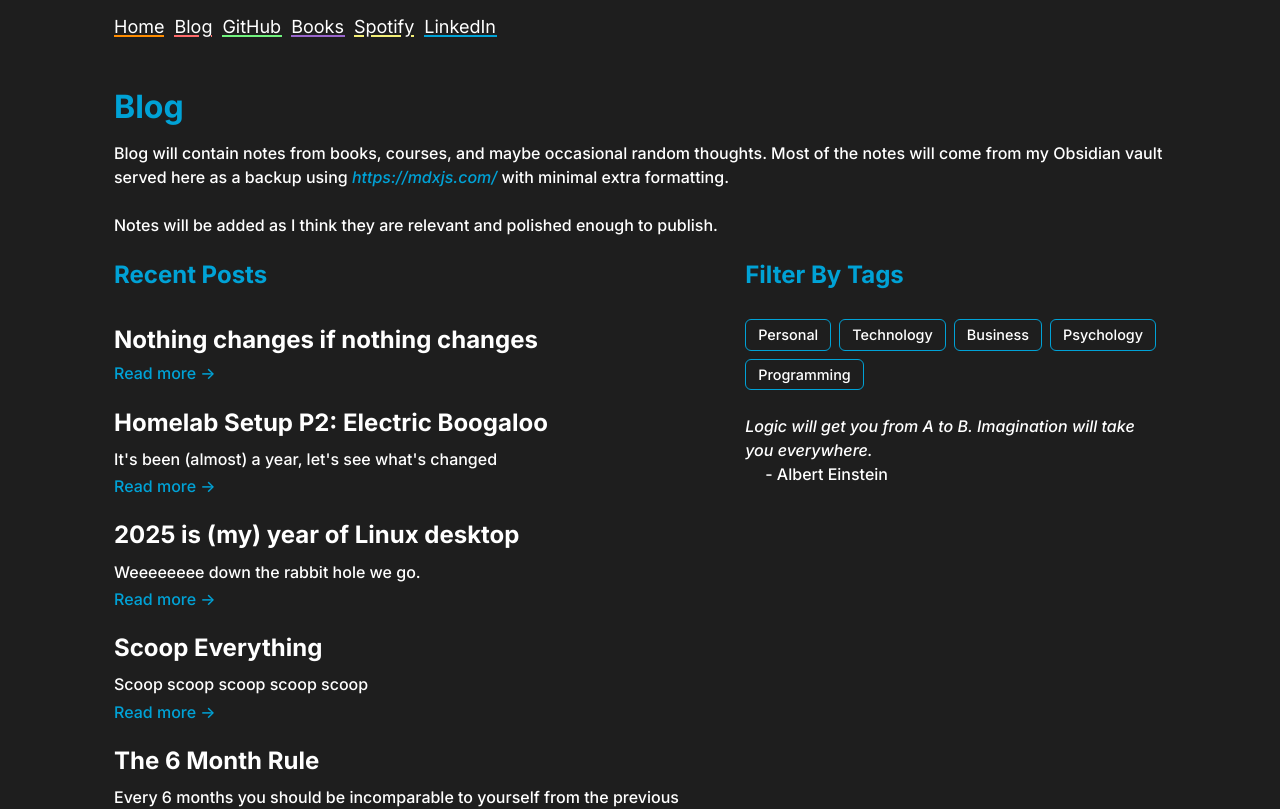
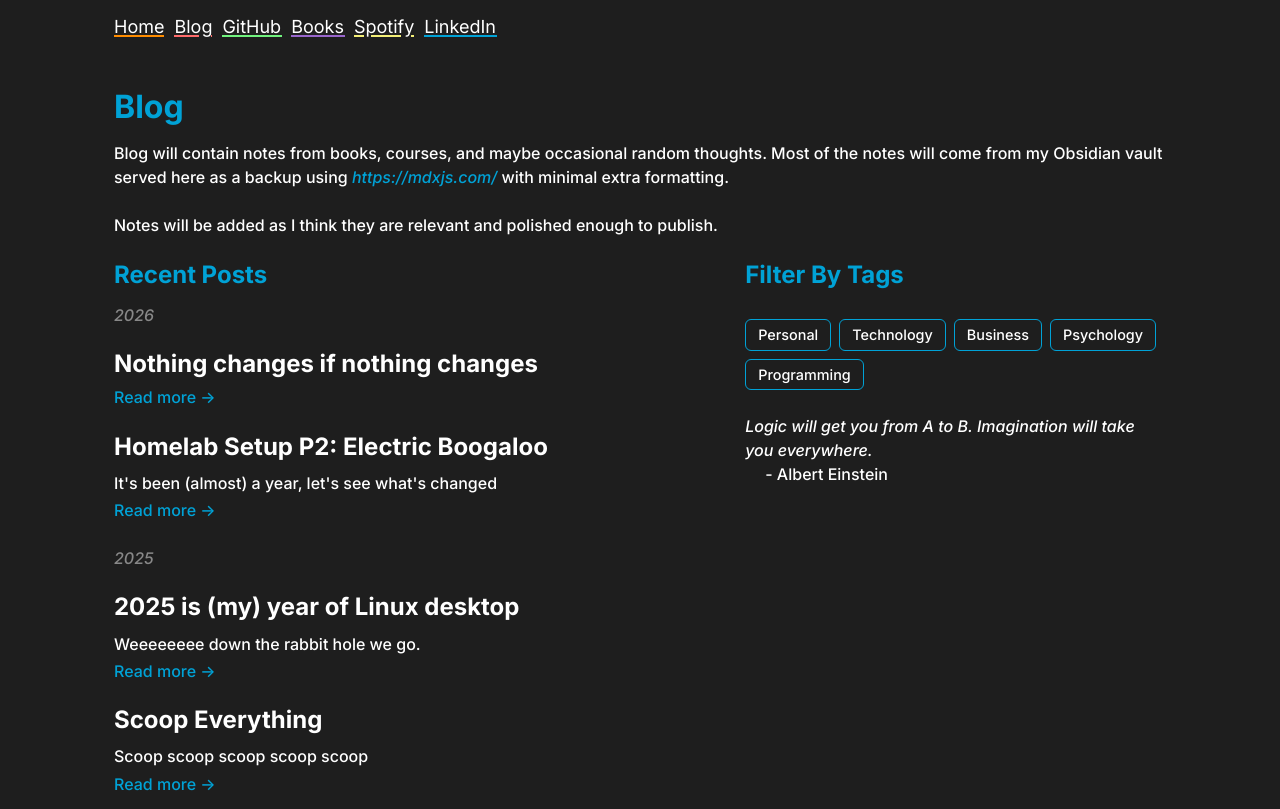
Before and after one commit to NickTheWilder/website, a Next.js app: page /blog in a window 1280 px wide. Shown: the top 809 px of the page. Built offline with nearby package versions, Linux system fonts and the light colour scheme; a web font is replaced by a local one.

Commit message:
Add year sections for da blog

```diff
--- a/src/app/blog/page.module.css
+++ b/src/app/blog/page.module.css
@@ -36,6 +36,18 @@
     margin-top: 1.5rem;
 }
 
+.yearSection {
+    margin-bottom: 1.5rem;
+}
+
+.yearHeader {
+    color: #888;
+    font-size: 1rem;
+    font-weight: 500;
+    font-style: italic;
+    margin-bottom: 0.5rem;
+}
+
 @media (max-width: 1024px) {
     .intro {
         margin: 0 1rem 0 1rem;
--- a/src/app/blog/page.tsx
+++ b/src/app/blog/page.tsx
@@ -1,13 +1,29 @@
 "use client";
 import type { JSX } from "react";
-import { useEffect, useState } from "react";
+import { useEffect, useState, useMemo } from "react";
 import styles from "./page.module.css";
 import Link from "next/link";
 import { BlogPreview } from "../components/blogPreview";
 import { blogPosts, quotes } from "./data";
 import Header from "@/components/header";
 import { TagsList } from "../components/tagsList";
-import type { Quote, Tags } from "./types";
+import type { BlogPost, Quote, Tags } from "./types";
+
+function getYearFromDate(dateString: string): string {
+    // Date format is MM/DD/YYYY
+    return dateString.split("/")[2];
+}
+
+function groupPostsByYear(posts: BlogPost[]): Map<string, BlogPost[]> {
+    const grouped = new Map<string, BlogPost[]>();
+    for (const post of posts) {
+        const year = getYearFromDate(post.date);
+        const existing = grouped.get(year) ?? [];
+        existing.push(post);
+        grouped.set(year, existing);
+    }
+    return grouped;
+}
 
 export default function Blog(): JSX.Element {
     const [quote, setQuote] = useState<Quote | null>(null);
@@ -21,6 +37,9 @@ export default function Blog(): JSX.Element {
     const [activeTag, setActiveTag] = useState<Tags | null>(null);
 
     const filteredPosts = activeTag ? blogPosts.filter((post) => post.tags.includes(activeTag)) : blogPosts;
+
+    const postsByYear = useMemo(() => groupPostsByYear(filteredPosts), [filteredPosts]);
+    const years = useMemo(() => Array.from(postsByYear.keys()).sort((a, b) => Number(b) - Number(a)), [postsByYear]);
 
     const handleTagClick = (tag: Tags) => {
         setActiveTag(activeTag === tag ? null : tag);
@@ -43,8 +62,13 @@ export default function Blog(): JSX.Element {
                 <div className={styles.blogContainer}>
                     <div className={styles.blogGrid}>
                         <h2 className={styles.title}>Recent Posts</h2>
-                        {filteredPosts.map((post) => (
-                            <BlogPreview key={post.route} title={post.title} description={post.description} date={post.date} route={post.route} />
+                        {years.map((year) => (
+                            <section key={year} className={styles.yearSection}>
+                                <h3 className={styles.yearHeader}>{year}</h3>
+                                {postsByYear.get(year)?.map((post) => (
+                                    <BlogPreview key={post.route} title={post.title} description={post.description} date={post.date} route={post.route} />
+                                ))}
+                            </section>
                         ))}
                     </div>
                     <div className={styles.sidebar}>
--- a/src/app/components/blogPreview.module.css
+++ b/src/app/components/blogPreview.module.css
@@ -3,8 +3,7 @@
 }
 
 .title,
-.description,
-.date {
+.description {
     padding: 0.2rem 0;
 }
 
```
